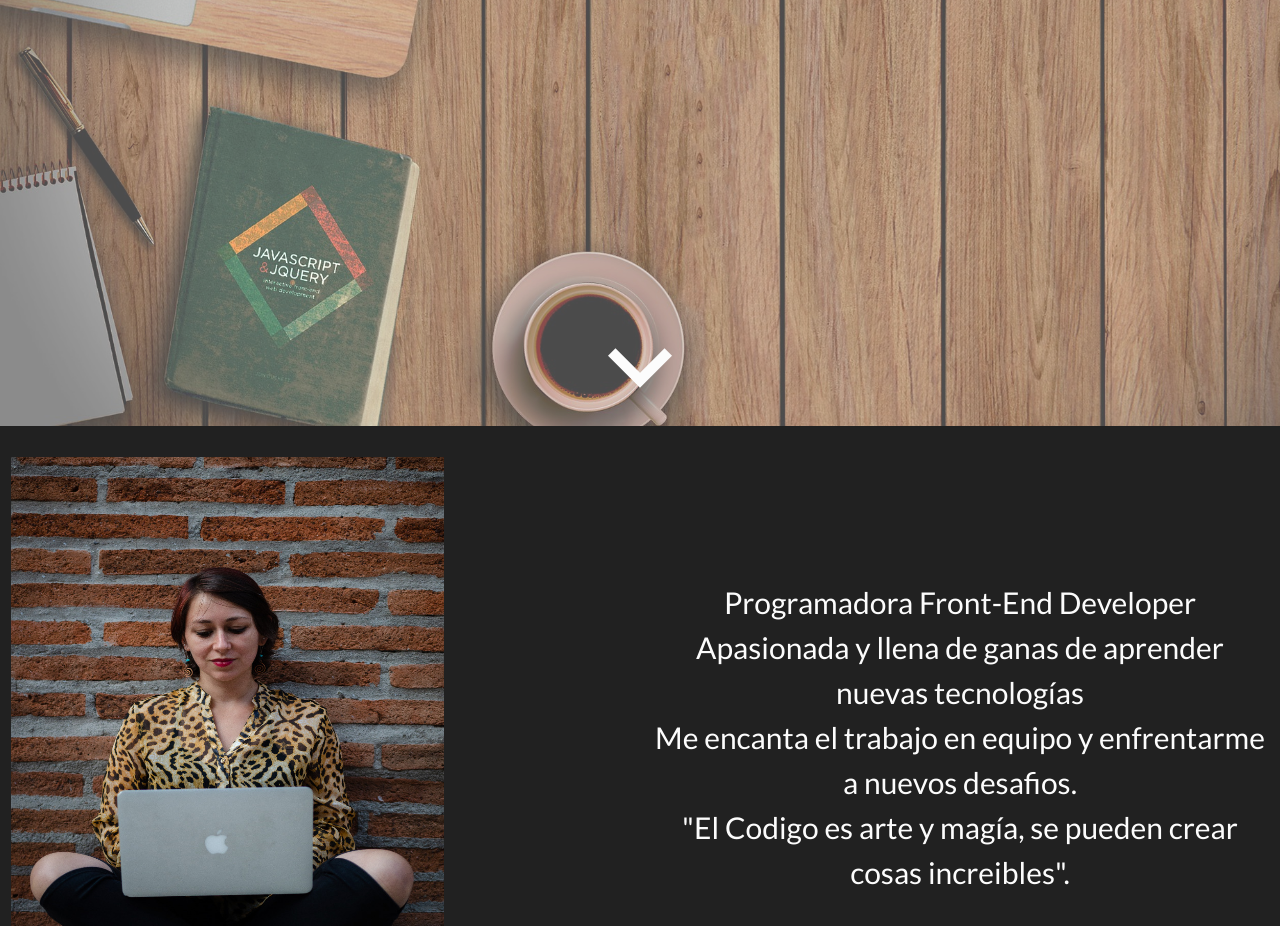
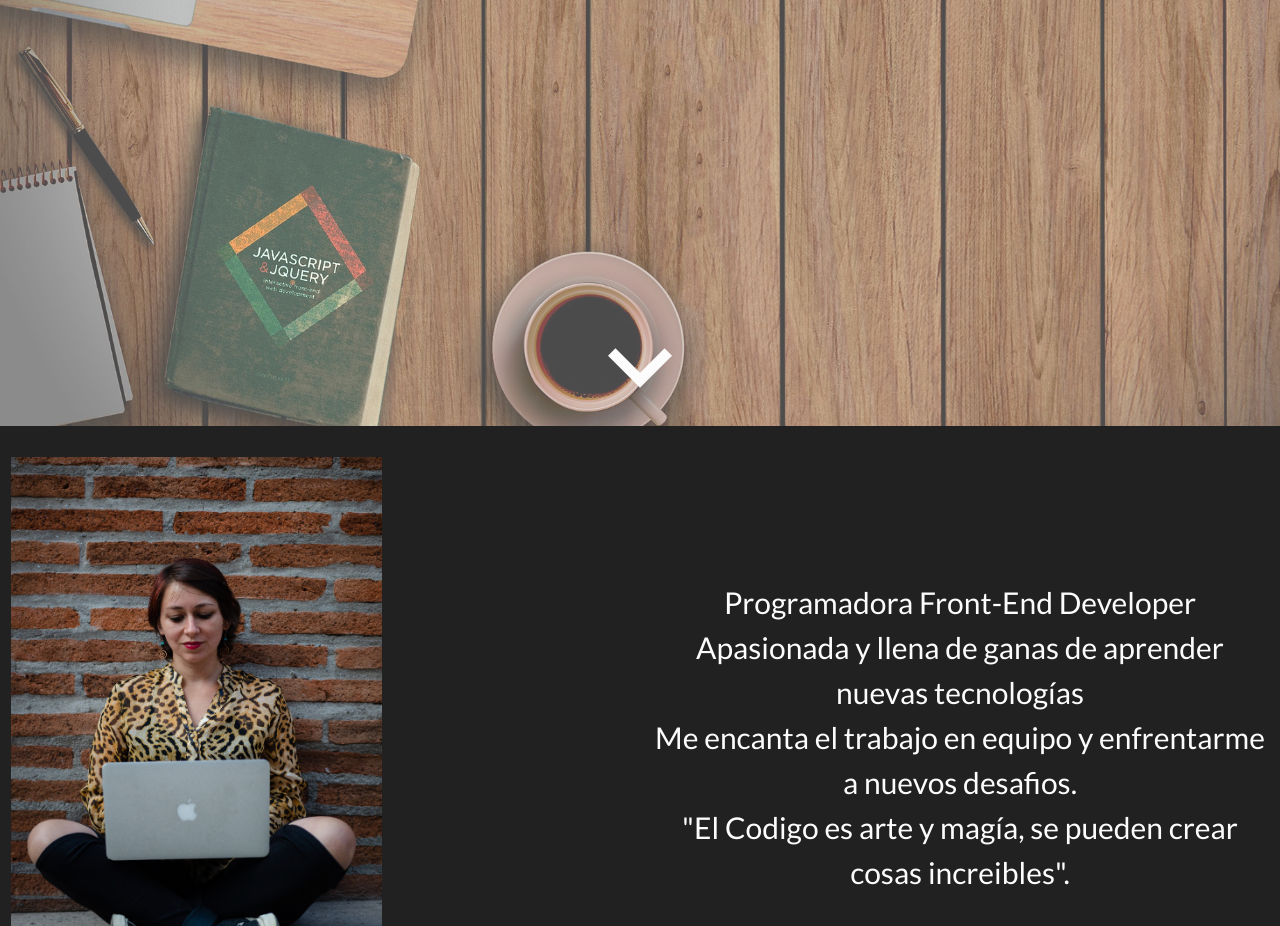
Before and after one commit to johannagoenagac/portafolio, a website: page src/index.html in a window 1280 px wide. Shown: the part 374-1300 px from the top of the page. Drawn offline with nearby package versions, Linux system fonts and the light colour scheme.

Commit message:
Initial src subtree commit

```diff
--- a/src/style/style.css
+++ b/src/style/style.css
@@ -115,10 +115,11 @@ ul#nav-mobile li a{
 }
 
  #myphoto{
-    width: 70%;
-    height: 600px;
+    width: 60%;
+    height: 550px;
     margin: 0;
-    top:10%;margin-top: 5%
+    top:10%;
+    margin-top: 5%
 }
 
 #tech-logos{
```
